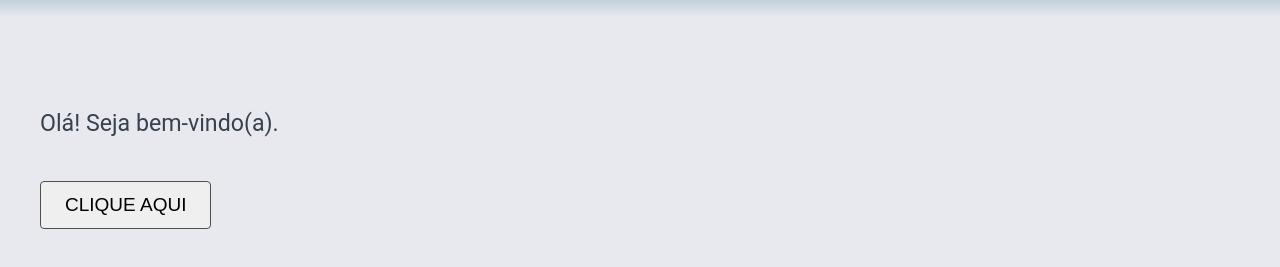
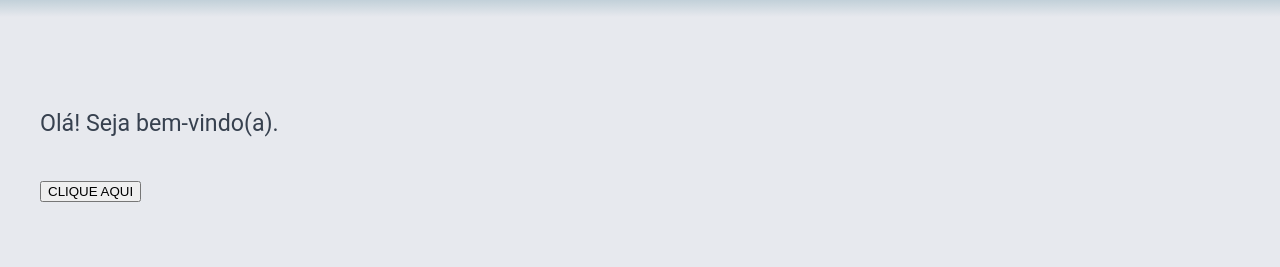
Before and after one commit to GuilhermeFerrarezi/Exercising-Programming, a plain HTML site: page PROJECTS/Customer Registration Forms/index.html in a window 1280 px wide. Shown: the part 123-390 px from the top of the page. Drawn offline with Linux system fonts and the light colour scheme.

Commit message:
Update main.css

```diff
--- a/PROJECTS/Customer Registration Forms/css/main.css
+++ b/PROJECTS/Customer Registration Forms/css/main.css
@@ -1,6 +1,10 @@
 :root {
     font-size: 10px;
     --heading-height: 20rem;
+}
+
+div{
+    padding-top: 2rem;
 }
 
 body{
@@ -40,6 +44,14 @@ h1 {
     color: #fff;
 }
 
+h2 {
+    font-size: calc(1em + 1vw);;
+    font-weight: 700;
+    letter-spacing: .01em;
+    padding: 0rem 3rem;
+    text-shadow: .022em .022em .022em #111;
+    color: #37414F;
+}
 
 main {
     padding: var(--heading-height) 4em 0;
@@ -52,64 +64,3 @@ p {
     margin-bottom: 1.5em;
     color: #37414F;
 }
-
-
-.button {
-    display: inline-block;
-    padding: 12px 24px;
-    border: 1px solid #4f4f4f;
-    border-radius: 4px;
-    transition: all 0.2s ease-in;
-    position: relative;
-    overflow: hidden;
-    font-size: 19px;
-    color: black;
-    z-index: 1;
-   }
-
-   .button:before {
-    content: "";
-    position: absolute;
-    left: 50%;
-    transform: translateX(-50%) scaleY(1) scaleX(1.25);
-    top: 100%;
-    width: 140%;
-    height: 180%;
-    background-color: rgba(0, 0, 0, 0.05);
-    border-radius: 50%;
-    display: block;
-    transition: all 0.5s 0.1s cubic-bezier(0.55, 0, 0.1, 1);
-    z-index: -1;
-   }
-
-   .button:after {
-    content: "";
-    position: absolute;
-    left: 55%;
-    transform: translateX(-50%) scaleY(1) scaleX(1.45);
-    top: 180%;
-    width: 160%;
-    height: 190%;
-    background-color: #39bda7;
-    border-radius: 50%;
-    display: block;
-    transition: all 0.5s 0.1s cubic-bezier(0.55, 0, 0.1, 1);
-    z-index: -1;
-   }
-
-   .button:hover {
-    color: #ffffff;
-    border: 1px solid #043051;
-   }
-
-   .button:hover:before {
-    top: -35%;
-    background-color: #043051;
-    transform: translateX(-50%) scaleY(1.3) scaleX(0.8);
-   }
-
-   .button:hover:after {
-    top: -45%;
-    background-color: #043051;
-    transform: translateX(-50%) scaleY(1.3) scaleX(0.8);
-   }
```
